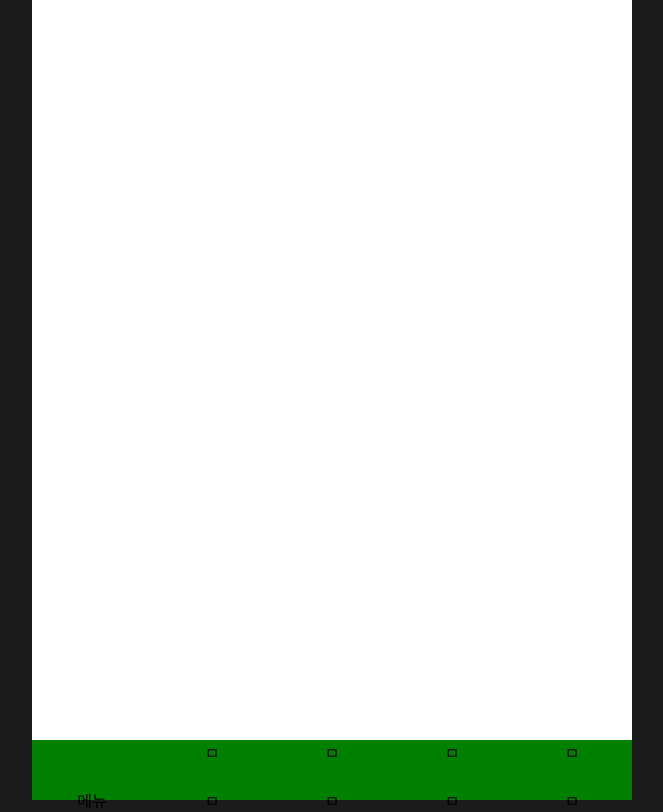
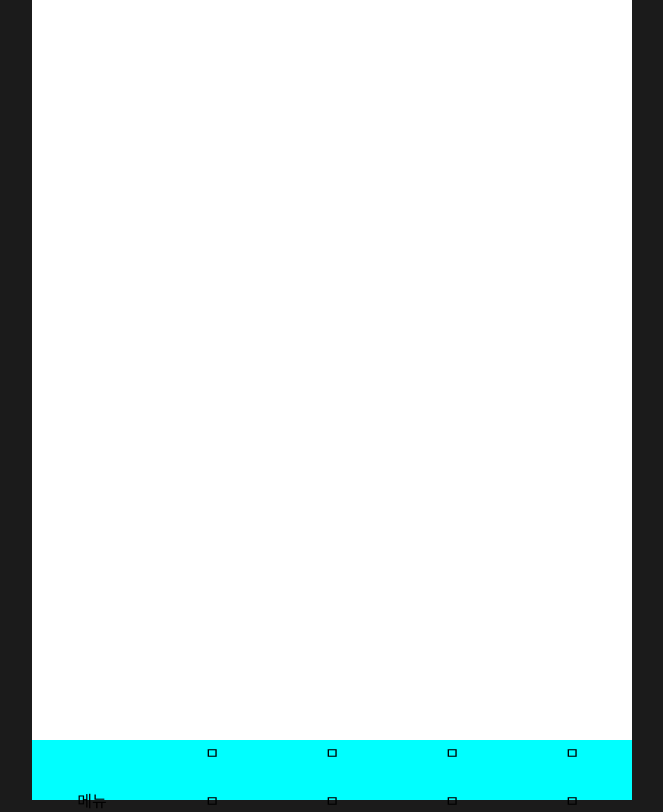
Before and after one commit to ViVeta12/ViVeta12.github.io, a plain HTML site: page index.html in a window 1280 px wide. Shown: the whole page, without its empty margins (308-971 px from the left). Drawn offline with Linux system fonts and the light colour scheme.

Commit message:
Update style.css

```diff
--- a/css/style.css
+++ b/css/style.css
@@ -19,7 +19,6 @@ body{
     height: 100%;
 }
 
-@media (hover:none){
 @media (orientation:portrait){
     #게임화면{ width: 100%;}
 }
@@ -34,7 +33,6 @@ body{
             #게임화면{ width: 100%;}
     }
 }
-}
 @media (hover:hover){
     @media ( min-width: 1001px ){
         #게임화면{ width: 600px;}
@@ -46,6 +44,7 @@ body{
         #게임화면{ width: 100%;}
     }
 }
+
 .메뉴{
     width: auto;
     height: 60px;
@@ -55,7 +54,7 @@ body{
     position: relative
 }
 #메뉴배경{
-    background-color: green;
+    background-color: aqua;
     grid-template-columns:repeat(5, 1fr);
 }
 .메뉴그림글{
```
Lines whose indentation alone changed are shown as unchanged.
